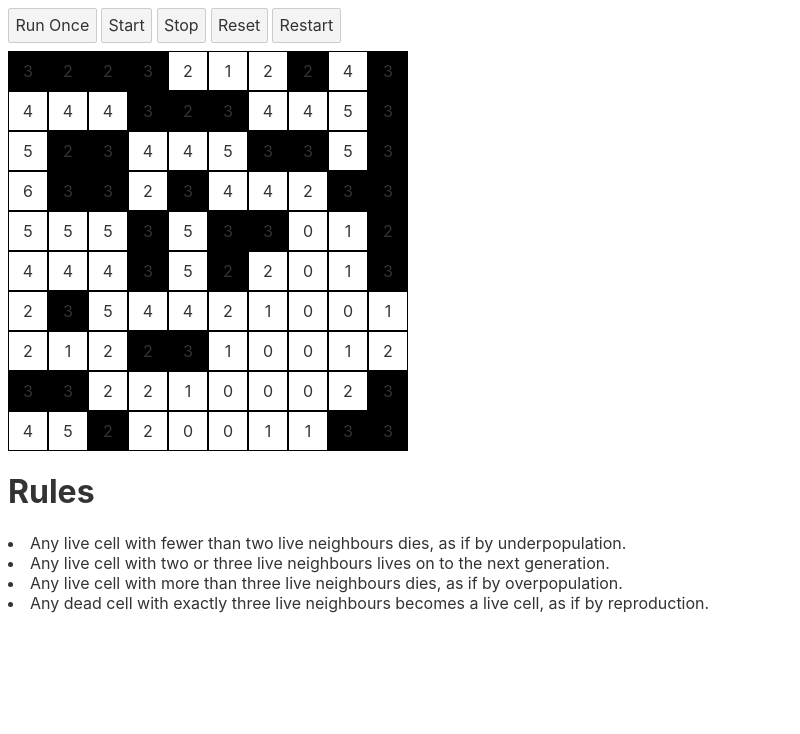
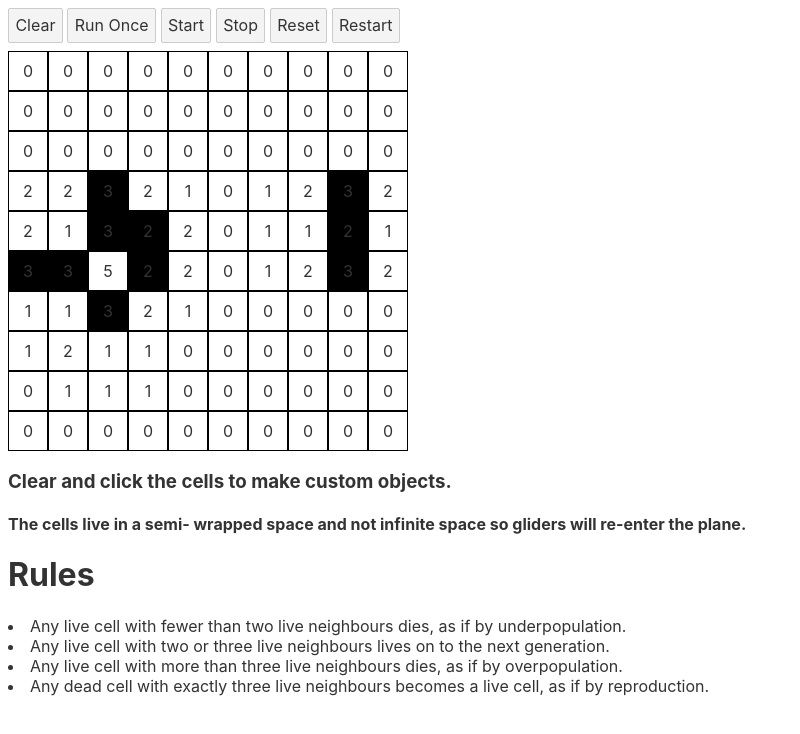
Before and after one commit to aniketbiprojit/Conway-s-Game-of-Life, a Svelte app: page / in a window 1280 px wide. Shown: the top 734 px of the page, without its empty margins (0-800 px from the left). Built offline with nearby package versions, Linux system fonts and the light colour scheme.

Commit message:
feat: add wrap

```diff
--- a/src/App.svelte
+++ b/src/App.svelte
@@ -1,7 +1,7 @@
 <script lang="ts">
 	export let num
 	export let update,  start, stop,resetCells
-	// export let cycles
+	export let handleCellClick,clear
 </script>
 
 <style>
@@ -13,6 +13,7 @@
 		flex-wrap: wrap;
 	}
 	.cell {
+		cursor:pointer;
 		width: 38px;
 		height: 38px;
 		border: 1px solid black;
@@ -26,11 +27,14 @@
 	}
 	p {
 		margin: 0;
+		pointer-events: none;
 	}
 </style>
 
 <main>
 	<span class="alive" />
+
+	<button on:click={()=>clear()}>Clear</button>
 	<button on:click={update}>Run Once</button>
 	<button on:click={()=>start()}>Start</button>
 	<button on:click={()=>stop()}>Stop</button>
@@ -39,16 +43,14 @@
 	<div class="grid">
 		{#each Array(num) as _, i}
 			{#each Array(num) as _, j}
-				<div class={'cell'} id={(i * num + j).toString()} data-x={i} data-y={j}>
-					<p>{i + ',' + j}</p>
+				<div on:click={handleCellClick} class={'cell'} id={(i * num + j).toString()} data-x={i} data-y={j}>
+					<p on:click={e=>{e.preventDefault()}}>{i + ',' + j}</p>
 				</div>
 			{/each}
 		{/each}
 	</div>
-	<!-- <p>
-		{cycles}
-	</p> -->
-
+	<h3>Clear and click the cells to make custom objects.</h3>
+	<h4>The cells live in a semi-	wrapped space and not infinite space so gliders will re-enter the plane.</h4>
 	<h1>Rules</h1>
 	<li>Any live cell with fewer than two live neighbours dies, as if by underpopulation.</li>
 	<li>Any live cell with two or three live neighbours lives on to the next generation.</li>
--- a/src/main.ts
+++ b/src/main.ts
@@ -14,7 +14,8 @@ const app = new App({
 		start,
 		stop,
 		resetCells,
-		// cycles,
+		handleCellClick,
+		clear,
 	},
 })
 
@@ -93,6 +94,39 @@ function update() {
 	}
 }
 
+function clear() {
+	stop()
+	for (let i = 0; i < num; i++) {
+		for (let j = 0; j < num; j++) {
+			const cell = grid[i][j]
+			if (cell.alive) {
+				cell.kill()
+			}
+		}
+	}
+}
+
+function handleCellClick(e) {
+	stop()
+	let { x, y } = e.target.dataset
+	x = parseInt(x)
+	y = parseInt(y)
+	const cell = grid[x][y]
+	if (cell.alive) {
+		cell.kill()
+	} else {
+		cell.raise()
+	}
+	for (let i = 0; i < num; i++) {
+		for (let j = 0; j < num; j++) {
+			const cell = grid[i][j]
+			const neighbours = countNeighbours(i, j)
+			cell.neighbours = neighbours
+			cell.setInner(neighbours.toString())
+		}
+	}
+}
+
 function resetCells(restart: boolean = false) {
 	stop()
 	for (let i = 0; i < num; i++) {
@@ -112,12 +146,9 @@ function countNeighbours(i: number, j: number) {
 	let count = 0
 	for (let x_off = -1; x_off <= 1; x_off++) {
 		for (let y_off = -1; y_off <= 1; y_off++) {
-			const x = (i + x_off) % num
+			const x = (i + x_off + num) % num
 			const y = (j + y_off + num) % num
-			if (x == -1) {
-				continue
-			}
-
+			// console.log(x, y)
 			if (grid[x][y].alive) {
 				count++
 			}
```
